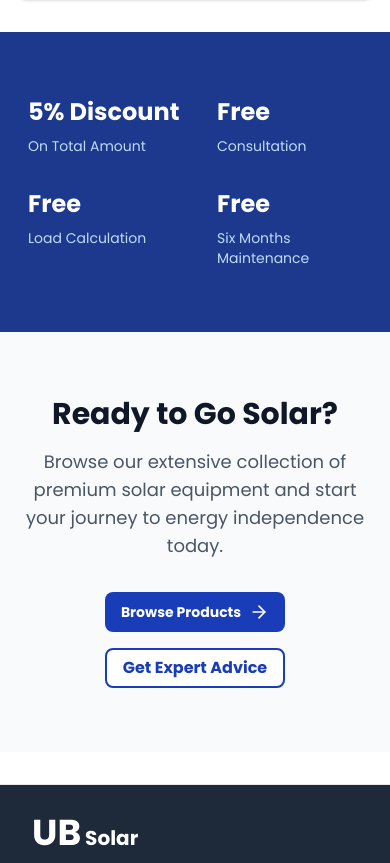
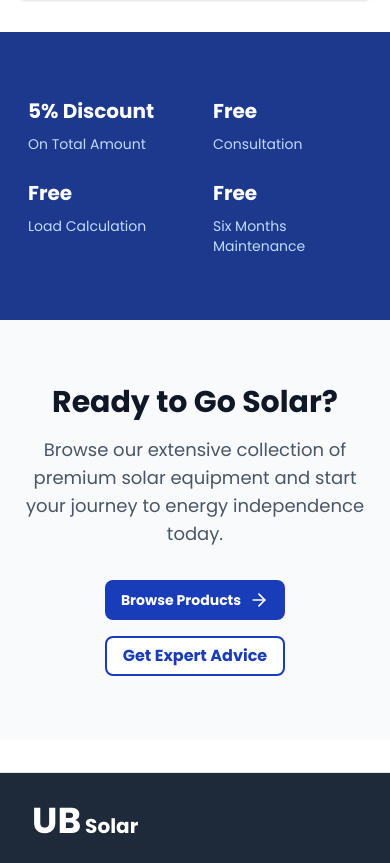
Before and after one commit to UBONG-UDO/capstone-project, a Next.js app: page / in a window 390 px wide. Shown: the part 1710-2573 px from the top of the page. Built offline with nearby package versions, Linux system fonts and the light colour scheme.

Commit message:
Fix: Fixed bugs on page.js

```diff
--- a/src/app/page.js
+++ b/src/app/page.js
@@ -78,10 +78,10 @@ export default function Home() {
       {/* Stats Section */}
       <section className="py-16 bg-blue-900 text-white">
         <div className="max-w-7xl mx-auto px-4 sm:px-6 lg:px-8">
-          <div className="grid ml-3 grid-cols-2 gap-8 lg:grid-cols-4">
+          <div className="grid ml-3 grid-cols-2 gap-6 lg:grid-cols-4">
             {stats.map((stat, index) => (
               <div key={index} className="text-center">
-                <div className="text-2xl text-left md:text-4xl font-bold mb-2
+                <div className="text-[20px] text-left md:text-4xl font-bold mb-2
                 lg:text-4xl lg:font-bold lg:mb-2">
                   {stat.number}
                 </div>
```
